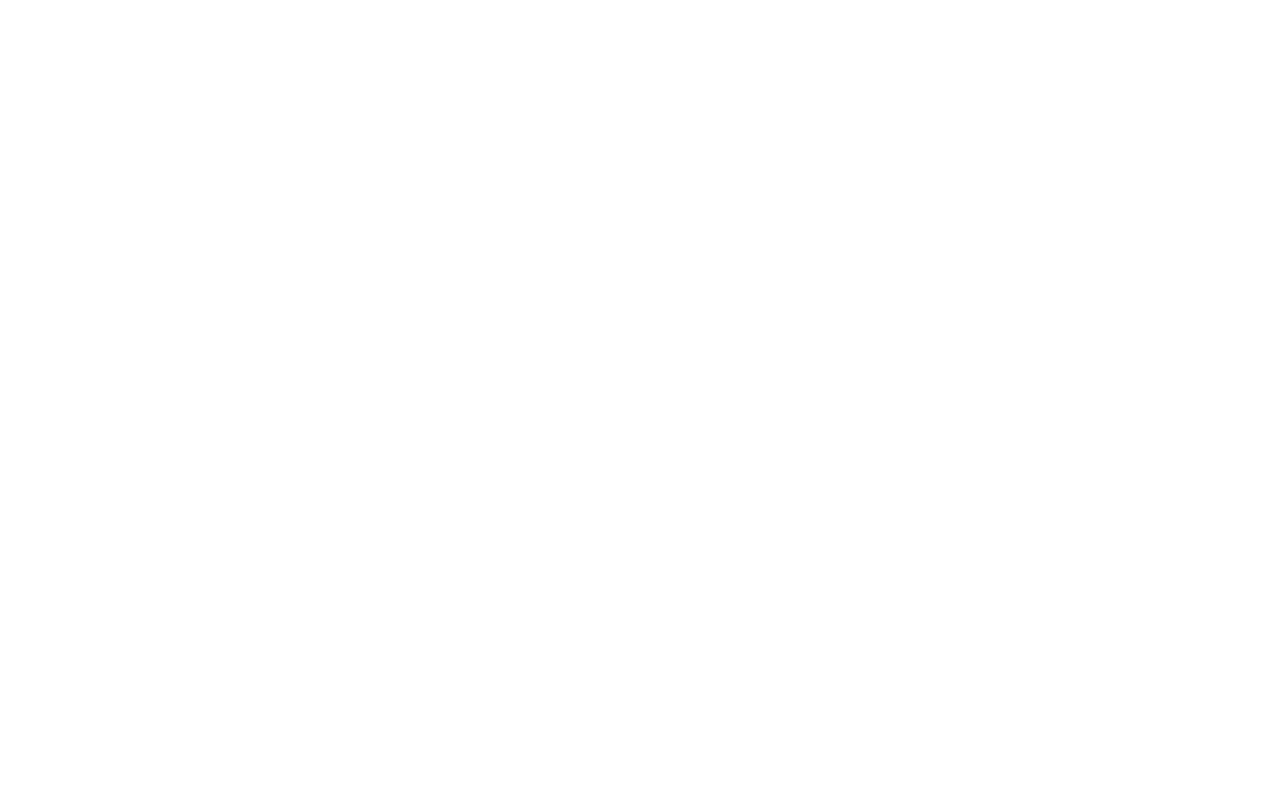
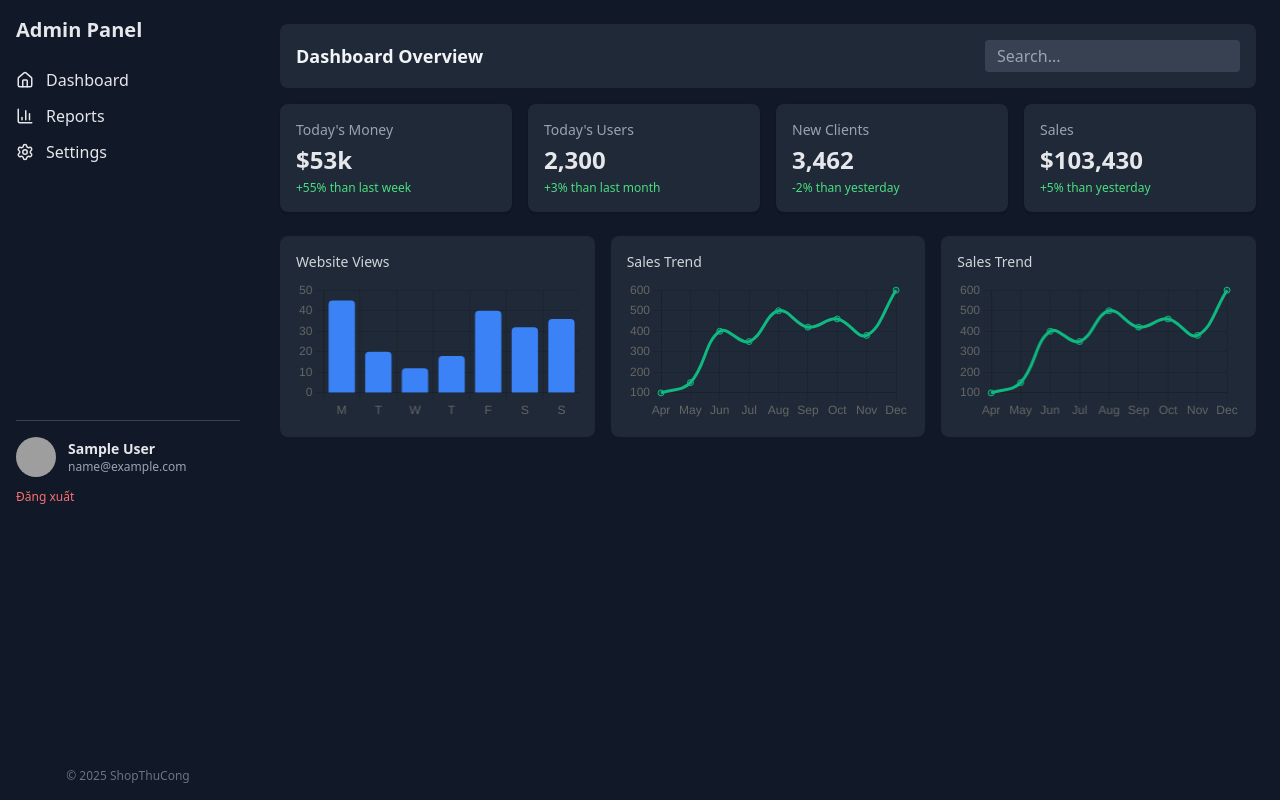
Before and after one commit to Yuta3108/ShopThuCong, a React (Vite) app in the folder ShopThuCong/: page /admin in a window 1280 px wide. Before the commit this address had no page. Built offline with nearby package versions, Linux system fonts and the light colour scheme; sample sign-in values are in the browser's storage; grey boxes are pictures that could not be loaded.

Commit message:
Cập Nhật giao diện admin

```diff
--- a/ShopThuCong/index.html
+++ b/ShopThuCong/index.html
@@ -1,9 +1,9 @@
 <html lang="en">
   <head>
     <meta charset="UTF-8" />
-    <link rel="icon" type="image/svg+xml" href="/FE/ShopThuCong/public/LogoHinh.png" />
+    <link rel="icon" type="image/svg+xml" href="/ShopThuCong/public/LogoHinh.png" />
     <meta name="viewport" content="width=device-width, initial-scale=1.0" />
-    <title>shopthucong</title>
+    <title>ThenFong Store</title>
   </head>
   <body>
     <div id="root"></div>
--- a/ShopThuCong/package.json
+++ b/ShopThuCong/package.json
@@ -10,7 +10,11 @@
     "preview": "vite preview"
   },
   "dependencies": {
+    "axios": "^1.12.2",
+    "chart.js": "^4.5.1",
+    "lucide-react": "^0.546.0",
     "react": "^19.1.1",
+    "react-chartjs-2": "^5.3.0",
     "react-dom": "^19.1.1",
     "react-router-dom": "^7.9.4",
     "swiper": "^12.0.2"
--- /dev/null
+++ b/ShopThuCong/src/Admin/ChucNang/BarChart.jsx
@@ -0,0 +1,24 @@
+import React from "react";
+import { Bar } from "react-chartjs-2";
+import { Chart as ChartJS, CategoryScale, LinearScale, BarElement, Tooltip } from "chart.js";
+ChartJS.register(CategoryScale, LinearScale, BarElement, Tooltip);
+
+export default function BarChart() {
+  const data = {
+    labels: ["M","T","W","T","F","S","S"],
+    datasets: [
+      {
+        label: "Website Views",
+        data: [45, 20, 12, 18, 40, 32, 36],
+        backgroundColor: "#3b82f6",
+        borderRadius: 4,
+      },
+    ],
+  };
+  return (
+    <div>
+      <h4 className="text-sm text-gray-300 mb-2">Website Views</h4>
+      <Bar data={data} options={{ responsive: true, plugins: { legend: { display: false }}}} />
+    </div>
+  );
+}
--- /dev/null
+++ b/ShopThuCong/src/Admin/ChucNang/KPIcard.jsx
@@ -0,0 +1,11 @@
+import React from "react";
+
+export default function KPIcard({ title, value, badge }) {
+  return (
+    <div className="bg-gray-800 p-4 rounded-lg text-gray-200 shadow">
+      <h3 className="text-sm text-gray-400 mb-1">{title}</h3>
+      <h2 className="text-2xl font-bold">{value}</h2>
+      <p className="text-xs text-green-400 mt-1">{badge}</p>
+    </div>
+  );
+}
--- /dev/null
+++ b/ShopThuCong/src/Admin/ChucNang/LineChart.jsx
@@ -0,0 +1,25 @@
+import React from "react";
+import { Line } from "react-chartjs-2";
+import { Chart as ChartJS, CategoryScale, LinearScale, PointElement, LineElement, Tooltip } from "chart.js";
+ChartJS.register(CategoryScale, LinearScale, PointElement, LineElement, Tooltip);
+
+export default function LineChart() {
+  const data = {
+    labels: ["Apr","May","Jun","Jul","Aug","Sep","Oct","Nov","Dec"],
+    datasets: [
+      {
+        label: "Sales",
+        data: [100, 150, 400, 350, 500, 420, 460, 380, 600],
+        borderColor: "#10b981",
+        backgroundColor: "#10b98130",
+        tension: 0.4,
+      },
+    ],
+  };
+  return (
+    <div>
+      <h4 className="text-sm text-gray-300 mb-2">Sales Trend</h4>
+      <Line data={data} options={{ responsive: true, plugins: { legend: { display: false }}}} />
+    </div>
+  );
+}
--- /dev/null
+++ b/ShopThuCong/src/Admin/Layout/DashBoard.jsx
@@ -0,0 +1,39 @@
+import React, { useEffect } from "react";
+import Sidebar from "./Sidebar";
+import Topbar from "./Topbar";
+import KPIcard from "../ChucNang/KPIcard";
+import LineChart from "../ChucNang/LineChart";
+import BarChart from "../ChucNang/BarChart";
+
+export default function DashBoard() {
+  useEffect(() => {
+    const user = JSON.parse(localStorage.getItem("user"));
+    if (!user || user.role !== "admin") {
+      window.location.href = "/";
+    }
+  }, []);
+
+  return (
+    <div className="flex min-h-screen bg-gray-900">
+      <Sidebar />
+      <div className="flex-1 p-6">
+        <Topbar />
+
+        {/* KPI cards */}
+        <div className="grid grid-cols-1 sm:grid-cols-2 lg:grid-cols-4 gap-4 mb-6">
+          <KPIcard title="Today's Money" value="$53k" badge="+55% than last week" />
+          <KPIcard title="Today's Users" value="2,300" badge="+3% than last month" />
+          <KPIcard title="New Clients" value="3,462" badge="-2% than yesterday" />
+          <KPIcard title="Sales" value="$103,430" badge="+5% than yesterday" />
+        </div>
+
+        {/* Charts */}
+        <div className="grid grid-cols-1 lg:grid-cols-3 gap-4 mb-6">
+          <div className="bg-gray-800 p-4 rounded-lg"><BarChart /></div>
+          <div className="bg-gray-800 p-4 rounded-lg"><LineChart /></div>
+          <div className="bg-gray-800 p-4 rounded-lg"><LineChart /></div>
+        </div>
+      </div>
+    </div>
+  );
+}
--- /dev/null
+++ b/ShopThuCong/src/Admin/Layout/Sidebar.jsx
@@ -0,0 +1,64 @@
+import React, { useEffect, useState } from "react";
+import { Home, BarChart3, Settings } from "lucide-react";
+
+export default function Sidebar() {
+  const [user, setUser] = useState(null);
+
+  useEffect(() => {
+    // Lấy thông tin user từ localStorage
+    const storedUser = localStorage.getItem("user");
+    if (storedUser) {
+      setUser(JSON.parse(storedUser));
+    }
+  }, []);
+
+  return (
+    <div className="w-64 min-h-screen bg-gray-900 text-gray-200 p-4 flex flex-col justify-between">
+      {/* Phần menu */}
+      <div>
+        <h1 className="text-xl font-bold mb-6">Admin Panel</h1>
+        <ul className="space-y-3">
+          <li className="flex items-center gap-3 hover:text-white cursor-pointer">
+            <Home size={18}/> Dashboard
+          </li>
+          <li className="flex items-center gap-3 hover:text-white cursor-pointer">
+            <BarChart3 size={18}/> Reports
+          </li>
+          <li className="flex items-center gap-3 hover:text-white cursor-pointer">
+            <Settings size={18}/> Settings
+          </li>
+        </ul>
+      </div>
+
+      {/* Phần hiển thị thông tin user */}
+      {user && (
+        <div className="border-t border-gray-700 pt-4 mt-4">
+          <div className="flex items-center gap-3">
+            <img
+              src={`https://ui-avatars.com/api/?name=${encodeURIComponent(user.hoTen || user.name || "User")}&background=10b981&color=fff`}
+              alt="avatar"
+              className="w-10 h-10 rounded-full"
+            />
+            <div>
+              <p className="text-sm font-semibold">{user.hoTen || user.name}</p>
+              <p className="text-xs text-gray-400">{user.email}</p>
+            </div>
+          </div>
+
+          {/* nút đăng xuất */}
+          <button
+            onClick={() => {
+              localStorage.clear();
+              window.location.href = "/"; // quay về trang chủ
+            }}
+            className="mt-3 text-xs text-red-400 hover:text-red-300"
+          >
+            Đăng xuất
+          </button>
+        </div>
+      )}
+
+      <p className="text-xs text-gray-500 mt-6 text-center">© 2025 ShopThuCong</p>
+    </div>
+  );
+}
--- /dev/null
+++ b/ShopThuCong/src/Admin/Layout/Topbar.jsx
@@ -0,0 +1,14 @@
+import React from "react";
+
+export default function Topbar() {
+  return (
+    <div className="flex justify-between items-center bg-gray-800 text-gray-100 p-4 rounded-lg mb-4">
+      <h2 className="text-lg font-semibold">Dashboard Overview</h2>
+      <input
+        type="text"
+        placeholder="Search..."
+        className="bg-gray-700 px-3 py-1 rounded focus:outline-none"
+      />
+    </div>
+  );
+}
--- a/ShopThuCong/src/App.jsx
+++ b/ShopThuCong/src/App.jsx
@@ -3,6 +3,7 @@ import DangNhap from './User/ChucNang/DangNhap';
 import { Routes, Route } from "react-router-dom";
 import DangKy from './User/ChucNang/DangKy';
 import LienHe from './User/Layout/Lienhe';
+import DashBoard from './Admin/Layout/DashBoard';
 
 function App() {
   return (
@@ -11,6 +12,7 @@ function App() {
       <Route path="/auth" element={<DangNhap/>} />
       <Route path="/register" element={<DangKy />} />
       <Route path="/Lien-he" element={<LienHe />} />
+      <Route path='/admin' element={<DashBoard/>} />
     </Routes>
   );
 }
--- a/ShopThuCong/src/User/Layout/Footer.jsx
+++ b/ShopThuCong/src/User/Layout/Footer.jsx
@@ -82,7 +82,7 @@ const Footer = () => {
             <p className="font-semibold text-gray-800 mb-2">Follow Us:</p>
             <div className="flex justify-center md:justify-start gap-4">
               <a
-                href="/"
+                href="https://www.facebook.com/thanh.san.1422"
                 aria-label="Facebook"
                 className="hover:scale-110 transition-transform"
               >
```
Also changed, not shown: ShopThuCong/src/Admin/ChucNang/ProjectList.jsx (added), 1 other file (tests, documents, lock files or other folders).
